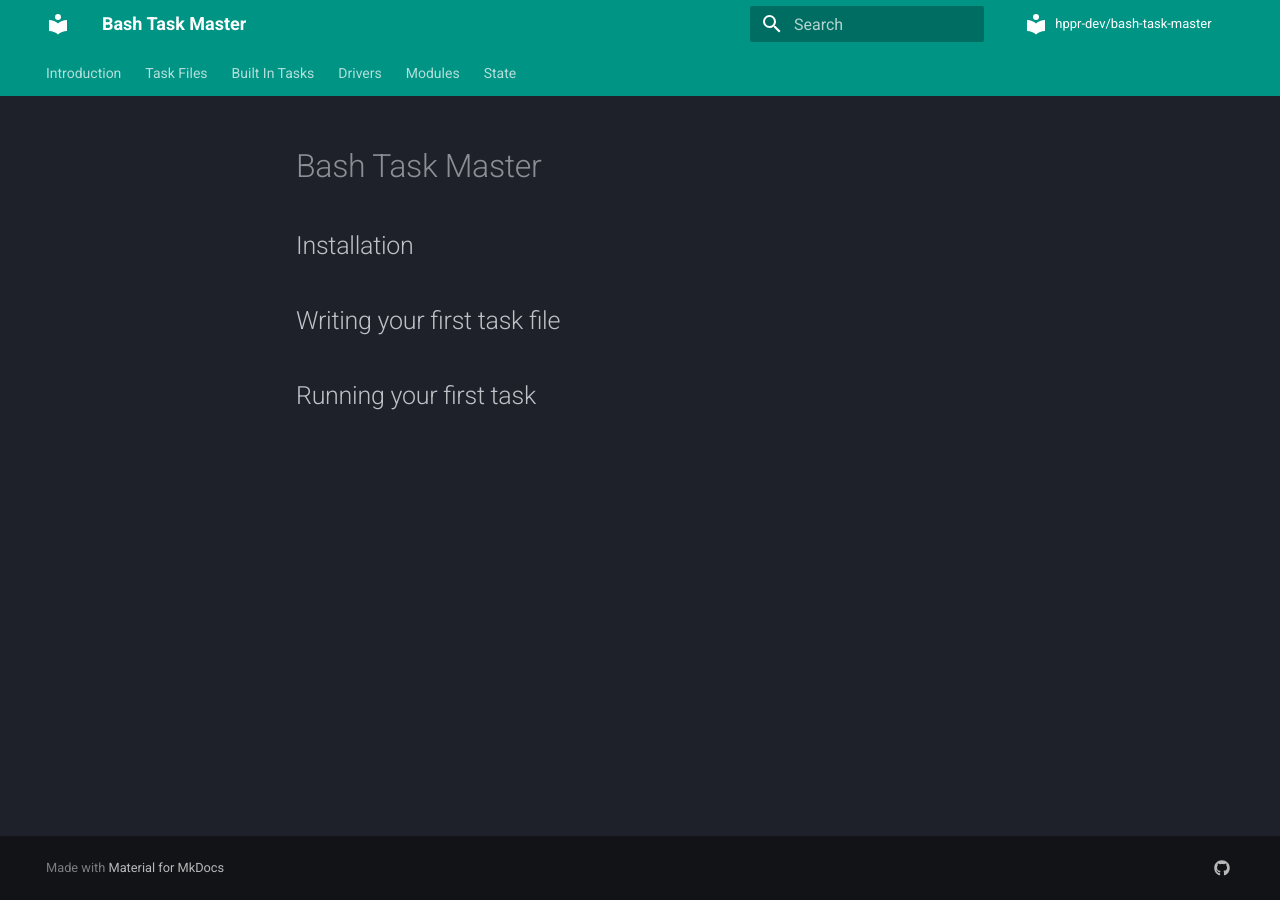
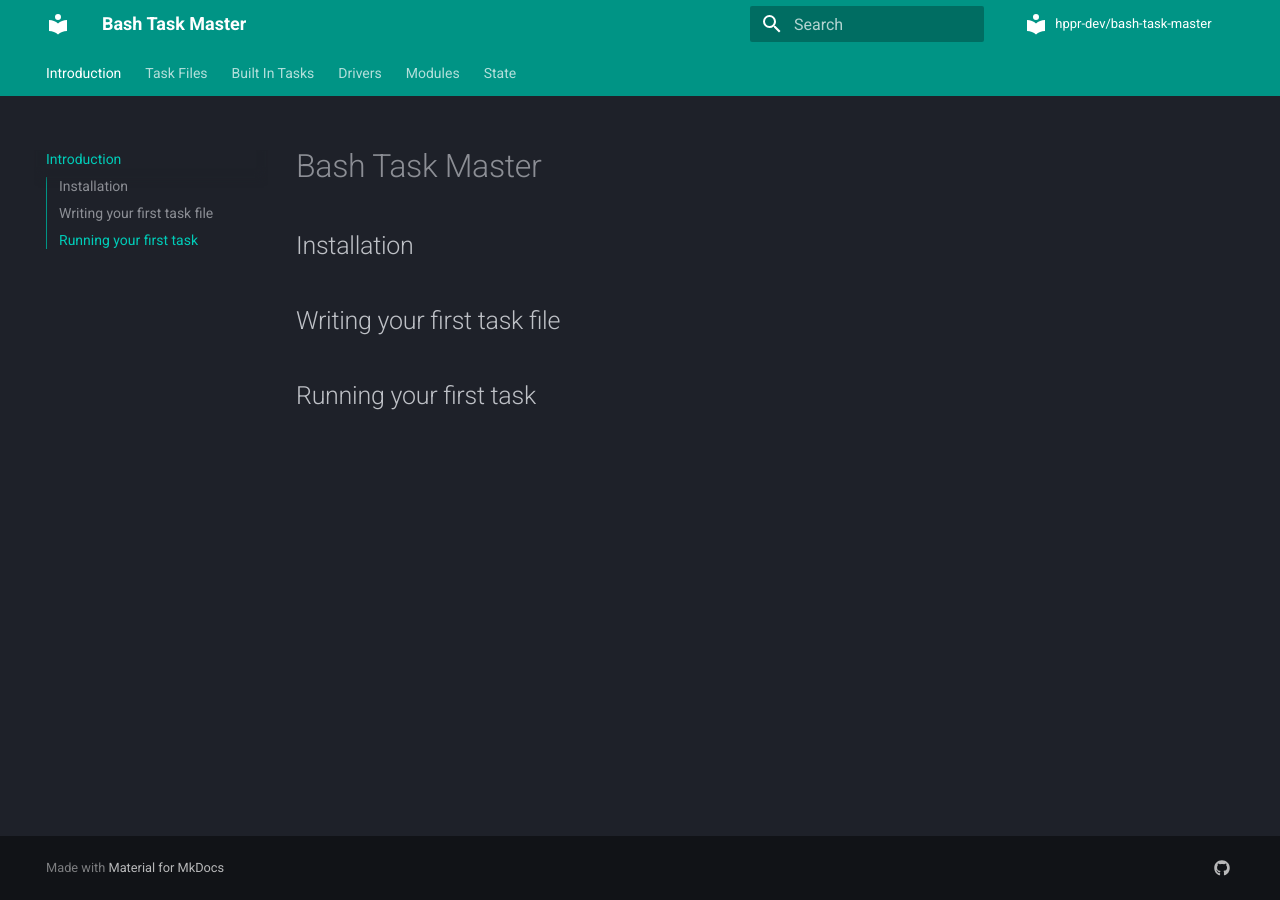
Before and after one commit to hppr-dev/docs-bash-task-master, an MkDocs documentation site: the page built from docs/index.md, in a window 1280 px wide. Built offline with MkDocs 1.6.1 and Material for MkDocs 9.7.7, drawn with Linux system fonts in a browser that asks for light colours; comment, search, counter and statistics services are not loaded; some of the changed lines change nothing that is shown.

Commit message:
Remove introduction and stick with index.md

```diff
--- a/docs/introduction.md
+++ /dev/null
@@ -1,9 +0,0 @@
-# Bash Task Master
-
-## Installation
-
-
-## Writing your first task file
-
-
-## Running your first task
--- a/mkdocs.yml
+++ b/mkdocs.yml
@@ -14,7 +14,7 @@
 edit_uri: https://github.com/hppr-dev/docs-bash-task-master/blob/master/docs
 
 nav:
-  - Introduction: introduction.md
+  - Introduction: index.md
   - Task Files: task_files.md
   - Built In Tasks: built_in_tasks.md
   - Drivers: drivers.md
```
